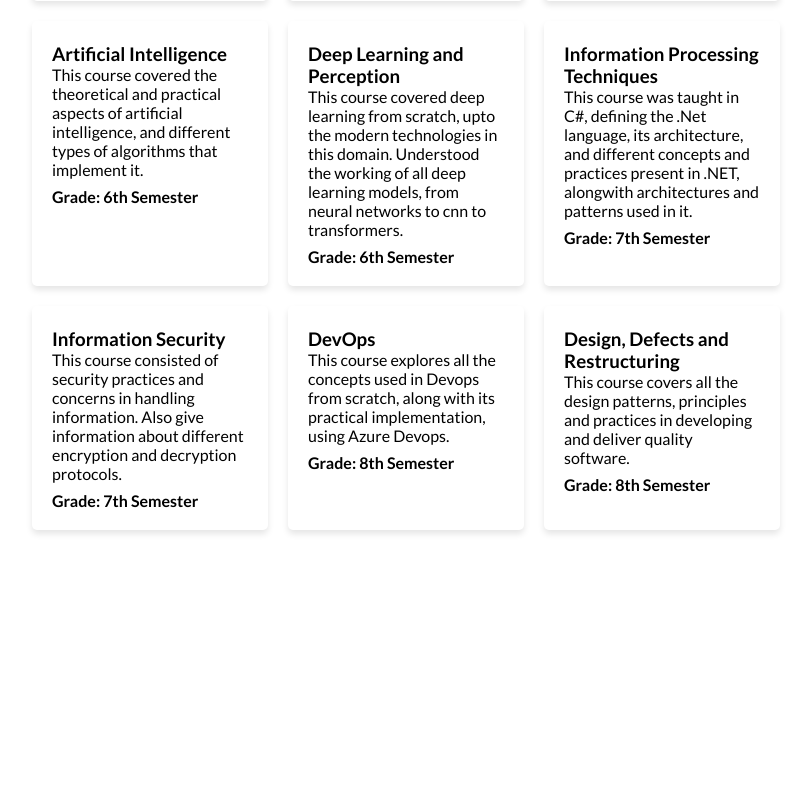
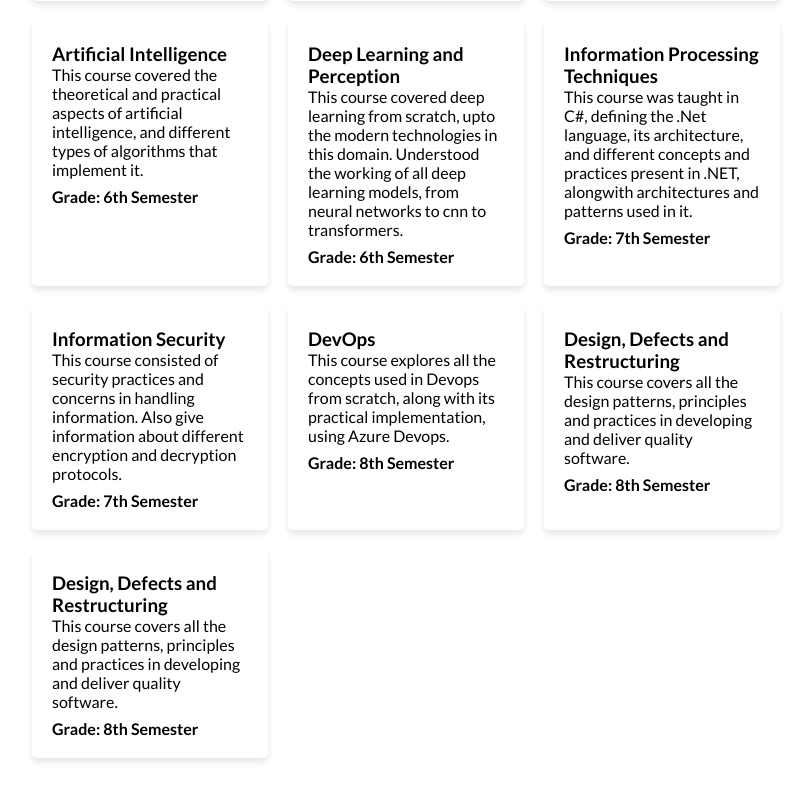
Before and after one commit to Bilal-01/k200397_devops_a1, a React (Vite) app: page /education in a window 1280 px wide. Shown: the part 2112-2912 px from the top of the page, without its empty margins (224-1035 px from the left). Before the commit the page ends 2714 px from the top, so only its background shows below. Built offline with nearby package versions, Linux system fonts and the light colour scheme.

Commit message:
Additional duplicate Course

```diff
--- a/src/data/educationData.js
+++ b/src/data/educationData.js
@@ -165,5 +165,11 @@ export const uniCourses = [
     description:
       "This course covers all the design patterns, principles and practices in developing and deliver quality software.",
   },
+  {
+    courseTitle: "Design, Defects and Restructuring",
+    grade: "8th Semester",
+    description:
+      "This course covers all the design patterns, principles and practices in developing and deliver quality software.",
+  },
 
 ]
```
